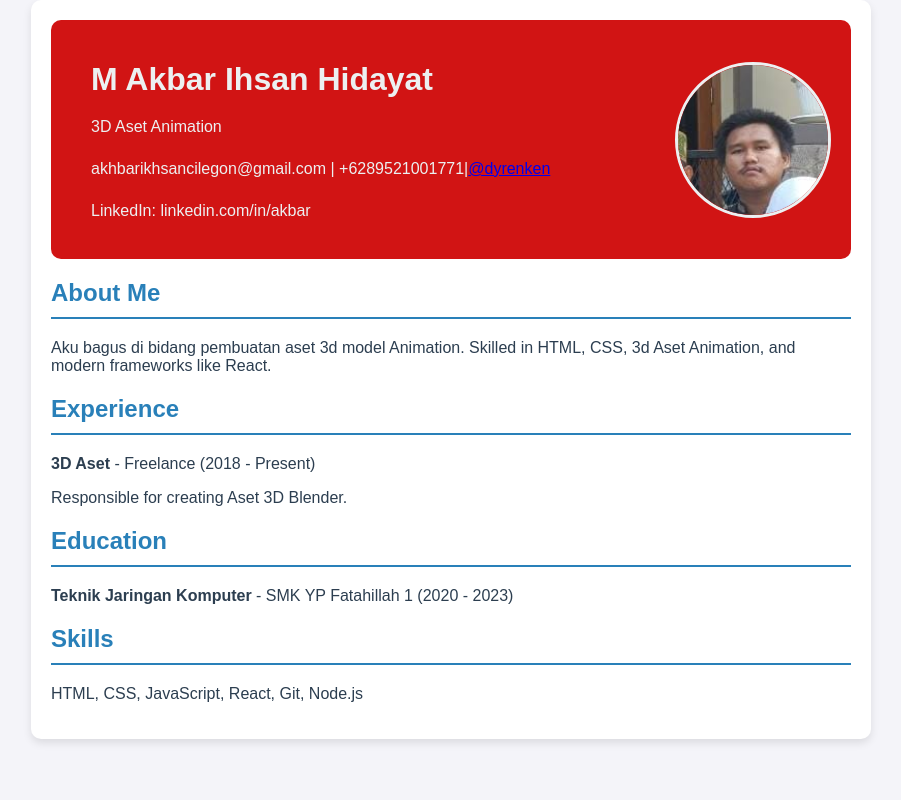
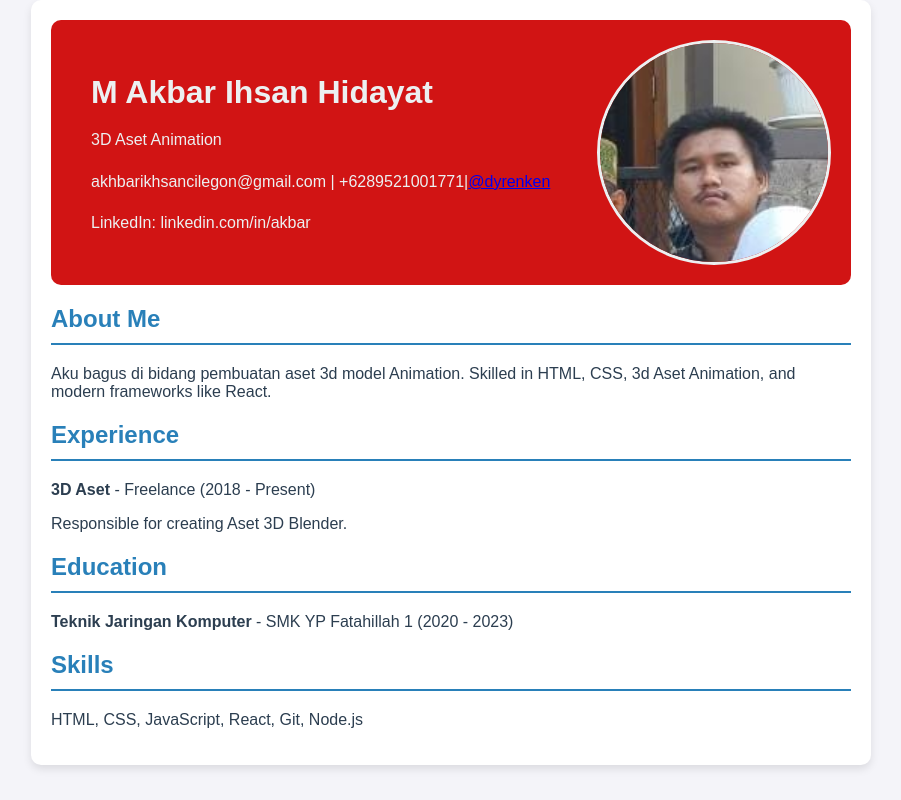
Before and after one commit to Danfahryy/akbarcv, a plain HTML site: page index.html in a window 1280 px wide. Shown: the whole page, without its empty margins (189-1090 px from the left). Drawn offline with Linux system fonts and the light colour scheme.

Commit message:
Update index.html

```diff
--- a/index.html
+++ b/index.html
@@ -29,10 +29,10 @@
             border-radius: 10px;
         }
         .header img {
-            width: 150px;
-            height: 150px;
-            border-radius: 50%;
-            object-fit: cover;
+            width: 30%; /* Mengatur lebar gambar menjadi 30% dari lebar kontainer */
+            height: auto; /* Tinggi otomatis untuk menjaga rasio aspek */
+            border-radius: 50%; /* Membuat gambar menjadi bulat */
+            object-fit: cover; /* Memastikan gambar tidak terdistorsi */
             border: 3px solid #ecf0f1; /* Bingkai gambar profil */
         }
         .header div {
@@ -56,6 +56,11 @@
         .section p {
             margin-top: 10px;
             color: #2c3e50; /* Warna teks di dalam section */
+        }
+        @media (max-width: 600px) {
+            .header img {
+                width: 50%; /* Lebar 50% pada layar yang lebih kecil */
+            }
         }
     </style>
 </head>
```
